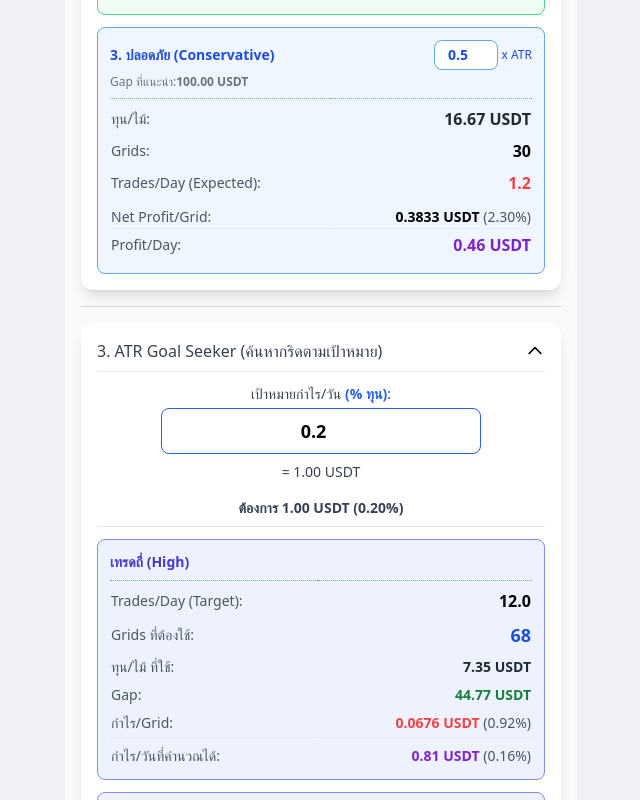
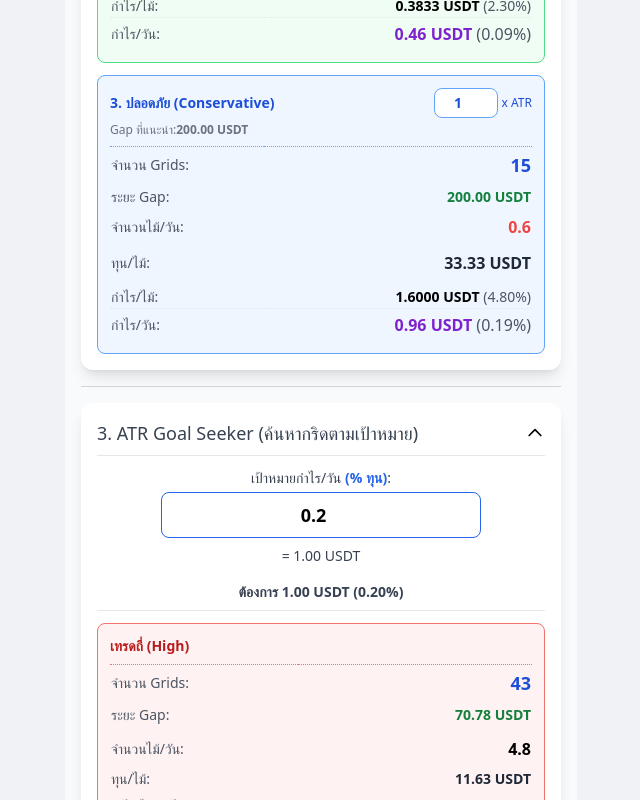
Before and after one commit to zneb076/grid-calc-app, a Vue app: page / in a window 1280 px wide. Shown: the part 1320-2120 px from the top of the page, without its empty margins (319-959 px from the left). Built offline with nearby package versions, Linux system fonts and the light colour scheme.

Commit message:
add ATR Calc with ATR Seeker & fixed accurrate

```diff
--- a/src/components/GridProfitCalculator.vue
+++ b/src/components/GridProfitCalculator.vue
@@ -25,9 +25,9 @@ const atrValue = ref(getInitialValue("atrValue", 200));
 const isIdealMode = ref(getInitialValue("isIdealMode", 0));
 
 // ATR Custom Factors
-const factorAggressive = ref(getInitialValue("factorAggressive", 0.1));
-const factorBalanced = ref(getInitialValue("factorBalanced", 0.22));
-const factorConservative = ref(getInitialValue("factorConservative", 0.5));
+const factorAggressive = ref(getInitialValue("factorAggressive", 0.25));
+const factorBalanced = ref(getInitialValue("factorBalanced", 0.5));
+const factorConservative = ref(getInitialValue("factorConservative", 1.0));
 
 // Goal Seeker Input (Percent Focus)
 const dailyGoalPct = ref(getInitialValue("dailyGoalPct", 0.2));
@@ -191,6 +191,9 @@ const typeLabels = {
 };
 const RISK_ADJUSTMENT_FACTOR = 0.6;
 
+// ========================================================
+// START: โค้ดส่วนที่แก้ไข
+// ========================================================
 const calculateAtrGrid = (recommendedGap) => {
   const range = priceUpper.value - priceLower.value;
 
@@ -200,6 +203,7 @@ const calculateAtrGrid = (recommendedGap) => {
       netProfit: 0,
       netProfitPct: 0,
       profitPerDay: 0,
+      profitPerDayPct: 0, // เพิ่มค่าเริ่มต้น
       expectedTrades: 0,
       recommendedGap: 0,
       investmentPerGrid: 0,
@@ -214,6 +218,7 @@ const calculateAtrGrid = (recommendedGap) => {
       netProfit: 0,
       netProfitPct: 0,
       profitPerDay: 0,
+      profitPerDayPct: 0, // เพิ่มค่าเริ่มต้น
       expectedTrades: 0,
       recommendedGap: recommendedGap,
       investmentPerGrid: 0,
@@ -239,18 +244,25 @@ const calculateAtrGrid = (recommendedGap) => {
   const adjustmentFactor = isIdealMode.value ? 1.0 : RISK_ADJUSTMENT_FACTOR;
 
   // --- ผลลัพธ์สุดท้ายที่ปรับปรุงแล้ว ---
+  const profitPerDay = profitPerDayIdeal * adjustmentFactor;
+  // เพิ่มการคำนวณ % Profit/Day
+  const profitPerDayPct =
+    capital.value > 0 ? (profitPerDay / capital.value) * 100 : 0;
+
   return {
     grids: recommendedGrids,
     netProfit: netProfit,
     netProfitPct: netProfitPct,
-
-    profitPerDay: profitPerDayIdeal * adjustmentFactor,
+    profitPerDay: profitPerDay,
+    profitPerDayPct: profitPerDayPct, // ส่งค่า % ที่คำนวณได้ออกไป
     expectedTrades: expectedTradesIdeal * adjustmentFactor,
-
     recommendedGap: recommendedGap,
     investmentPerGrid: inv,
   };
 };
+// ========================================================
+// END: โค้ดส่วนที่แก้ไข
+// ========================================================
 
 const atrRecommendations = computed(() => {
   if (atrValue.value <= 0 || priceUpper.value <= priceLower.value) return {};
@@ -288,7 +300,8 @@ const goalSeekerResults = computed(() => {
     return [];
   }
 
-  const gapFactors = [0.1, 0.22, 0.5];
+  const gapFactors = [0.25, 0.5, 1.0]; // High, Normal, Low
+
   const results = [];
   const adjustmentFactor = isIdealMode.value ? 1.0 : RISK_ADJUSTMENT_FACTOR;
 
@@ -319,21 +332,15 @@ const goalSeekerResults = computed(() => {
     const finalNetProfitPct =
       finalInvPerGrid > 0 ? (finalNetProfit / finalInvPerGrid) * 100 : 0;
 
-    // ========================================================
-    // START: โค้ดส่วนที่เพิ่มเข้ามา
-    // ========================================================
     const calculatedDailyProfitUSDT = finalNetProfit * tradesPerDayAdjusted;
     const calculatedDailyProfitPct =
       (calculatedDailyProfitUSDT / capitalValue) * 100;
-    // ========================================================
-    // END: โค้ดส่วนที่เพิ่มเข้ามา
-    // ========================================================
 
     results.push({
       label:
-        factor === 0.5
+        factor === 1.0
           ? "เทรดน้อย (Low)"
-          : factor === 0.22
+          : factor === 0.5
           ? "มาตรฐาน (Normal)"
           : "เทรดถี่ (High)",
       tradesPerDay: tradesPerDayAdjusted,
@@ -343,7 +350,6 @@ const goalSeekerResults = computed(() => {
       finalNetProfit: finalNetProfit,
       finalNetProfitPct: finalNetProfitPct,
       tradesPerDayIdeal: tradesPerDayIdeal,
-      // เพิ่มค่าที่คำนวณใหม่เข้าไปใน object
       calculatedDailyProfitUSDT: calculatedDailyProfitUSDT,
       calculatedDailyProfitPct: calculatedDailyProfitPct,
       debug_NP_Req: netProfitReq,
@@ -422,7 +428,7 @@ const goalSeekerResults = computed(() => {
     <hr class="border-gray-300 my-4" />
 
     <div class="input-section bg-white p-3 rounded-xl shadow-lg">
-      <h3 class="font-medium text-center text-gray-700 mb-3">
+      <h3 class="text-lg font-medium text-center text-gray-700 mb-3">
         1. Input Parameters ({{ gridType }} Grid)
       </h3>
 
@@ -573,8 +579,8 @@ const goalSeekerResults = computed(() => {
         @click="isATRRecsOpen = !isATRRecsOpen"
         class="flex justify-between items-center cursor-pointer pb-2 border-b border-gray-200"
       >
-        <h3 class="font-medium text-gray-700">
-          2. ATR Grid Recommendations <br />({{
+        <h3 class="text-lg font-medium text-gray-700">
+          2. ATR Grid Recommendations ({{
             (priceUpper - priceLower).toFixed(0)
           }}
           USDT Range)
@@ -651,21 +657,20 @@ const goalSeekerResults = computed(() => {
             <table class="w-full text-sm mt-2 border-t border-dotted">
               <tbody>
                 <tr>
-                  <td class="pt-2 pb-1 text-gray-600">ทุน/ไม้:</td>
-                  <td
-                    class="pt-2 pb-1 text-right font-bold text-base text-gray-800"
-                  >
-                    {{ result.investmentPerGrid.toFixed(2) }} USDT
-                  </td>
-                </tr>
-                <tr>
-                  <td class="py-1 text-gray-600">Grids:</td>
-                  <td class="py-1 text-right font-bold text-base">
+                  <td class="py-1 text-gray-600">จำนวน Grids:</td>
+                  <td class="py-1 text-right font-bold text-lg text-blue-700">
                     {{ result.grids }}
                   </td>
                 </tr>
                 <tr>
-                  <td class="py-1 text-gray-600">Trades/Day (Expected):</td>
+                  <td class="py-1 text-gray-600">ระยะ Gap:</td>
+                  <td class="py-1 text-right font-bold text-green-700">
+                    {{ result.recommendedGap.toFixed(2) }} USDT
+                  </td>
+                </tr>
+
+                <tr>
+                  <td class="py-1 text-gray-600">จำนวนไม้/วัน:</td>
                   <td
                     class="py-1 text-right font-bold text-base"
                     :class="{
@@ -677,7 +682,15 @@ const goalSeekerResults = computed(() => {
                   </td>
                 </tr>
                 <tr>
-                  <td class="pt-2 text-gray-600">Net Profit/Grid:</td>
+                  <td class="pt-2 pb-1 text-gray-600">ทุน/ไม้:</td>
+                  <td
+                    class="pt-2 pb-1 text-right font-bold text-base text-gray-800"
+                  >
+                    {{ result.investmentPerGrid.toFixed(2) }} USDT
+                  </td>
+                </tr>
+                <tr>
+                  <td class="pt-2 text-gray-600">กำไร/ไม้:</td>
                   <td class="pt-2 text-right font-bold">
                     {{ result.netProfit.toFixed(4) }} USDT
                     <span class="text-gray-600 font-normal"
@@ -686,11 +699,14 @@ const goalSeekerResults = computed(() => {
                   </td>
                 </tr>
                 <tr class="border-t border-dotted">
-                  <td class="py-1 text-gray-600">Profit/Day:</td>
+                  <td class="py-1 text-gray-600">กำไร/วัน:</td>
                   <td
                     class="py-1 text-right font-bold text-base text-purple-700"
                   >
                     {{ result.profitPerDay.toFixed(2) }} USDT
+                    <span class="text-gray-600 font-normal"
+                      >({{ result.profitPerDayPct.toFixed(2) }}%)</span
+                    >
                   </td>
                 </tr>
               </tbody>
@@ -712,7 +728,7 @@ const goalSeekerResults = computed(() => {
         @click="isGoalSeekerOpen = !isGoalSeekerOpen"
         class="flex justify-between items-center cursor-pointer pb-2 border-b border-gray-200"
       >
-        <h3 class="font-medium text-gray-700">
+        <h3 class="text-lg font-medium text-gray-700">
           3. ATR Goal Seeker (ค้นหากริดตามเป้าหมาย)
         </h3>
         <svg
@@ -770,40 +786,52 @@ const goalSeekerResults = computed(() => {
           <div
             v-for="(result, index) in goalSeekerResults"
             :key="index"
-            class="border rounded-lg p-3 bg-indigo-50 border-indigo-400"
+            class="border rounded-lg p-3"
+            :class="{
+              'border-red-400 bg-red-50': result.label === 'เทรดถี่ (High)',
+              'border-green-400 bg-green-50':
+                result.label === 'มาตรฐาน (Normal)',
+              'border-blue-400 bg-blue-50': result.label === 'เทรดน้อย (Low)',
+            }"
           >
-            <p class="font-bold text-sm text-indigo-700 mb-2">
+            <p
+              class="font-bold text-sm mb-2"
+              :class="{
+                'text-red-700': result.label === 'เทรดถี่ (High)',
+                'text-green-700': result.label === 'มาตรฐาน (Normal)',
+                'text-blue-700': result.label === 'เทรดน้อย (Low)',
+              }"
+            >
               {{ result.label }}
             </p>
-
             <table class="w-full text-sm mt-2 border-t border-dotted">
               <tbody>
                 <tr>
-                  <td class="pt-2 pb-1 text-gray-600">Trades/Day (Target):</td>
+                  <td class="py-1 text-gray-600">จำนวน Grids:</td>
+                  <td class="py-1 text-right font-bold text-lg text-blue-700">
+                    {{ result.requiredGrids }}
+                  </td>
+                </tr>
+                <tr>
+                  <td class="py-1 text-gray-600">ระยะ Gap:</td>
+                  <td class="py-1 text-right font-bold text-green-700">
+                    {{ result.requiredGap.toFixed(2) }} USDT
+                  </td>
+                </tr>
+                <tr>
+                  <td class="pt-2 pb-1 text-gray-600">จำนวนไม้/วัน:</td>
                   <td class="pt-2 pb-1 text-right font-bold text-base">
                     {{ result.tradesPerDay.toFixed(1) }}
                   </td>
                 </tr>
                 <tr>
-                  <td class="py-1 text-gray-600">Grids ที่ต้องใช้:</td>
-                  <td class="py-1 text-right font-bold text-lg text-blue-700">
-                    {{ result.requiredGrids }}
-                  </td>
-                </tr>
-                <tr>
-                  <td class="py-1 text-gray-600">ทุน/ไม้ ที่ใช้:</td>
+                  <td class="py-1 text-gray-600">ทุน/ไม้:</td>
                   <td class="py-1 text-right font-bold text-gray-800">
                     {{ result.finalInvPerGrid.toFixed(2) }} USDT
                   </td>
                 </tr>
                 <tr>
-                  <td class="py-1 text-gray-600">Gap:</td>
-                  <td class="py-1 text-right font-bold text-green-700">
-                    {{ result.requiredGap.toFixed(2) }} USDT
-                  </td>
-                </tr>
-                <tr>
-                  <td class="py-1 text-gray-600">กำไร/Grid:</td>
+                  <td class="py-1 text-gray-600">กำไรขั้นต้น/ไม้:</td>
                   <td class="py-1 text-right font-bold text-red-500">
                     {{ result.finalNetProfit.toFixed(4) }} USDT
                     <span class="text-gray-600 font-normal"
```
